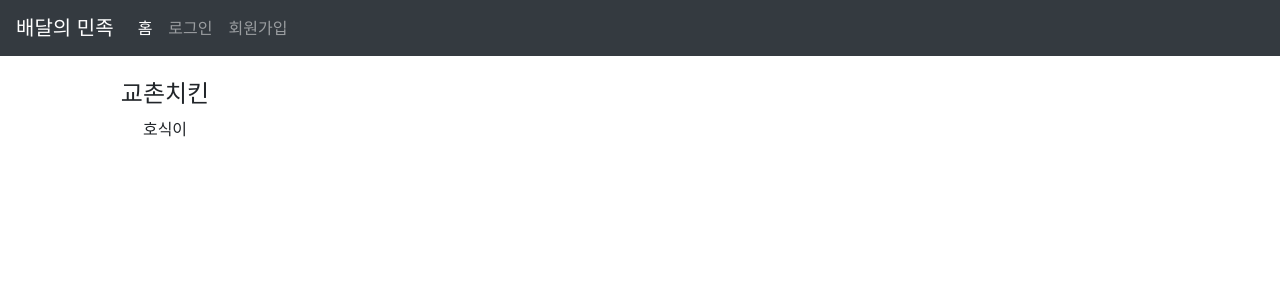
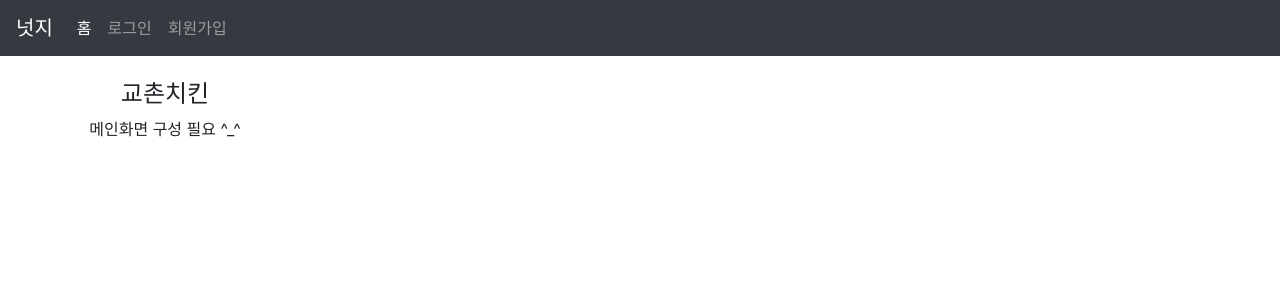
Before and after one commit to lyongsoon/python-project-bm01, a Django app: page / in a window 1280 px wide. Shown: the top 300 px of the page. Run offline with Django 3.2, Linux system fonts and the light colour scheme; data comes from the database, SQL or seed files in the repository; both versions use the stored data as it was after the commit; some libraries are stand-ins or nearby versions.

Commit message:
20190923 v2

```diff
--- a/templates/main.html
+++ b/templates/main.html
@@ -8,7 +8,7 @@
                 {% for partner in partner_list %}
                     <div class="col-sm-4">
                         <h4>{{ partner.name }}</h4>
-                        <div>호식이</div>
+                        <div>메인화면 구성 필요 ^_^</div>
                     </div>
                 {% endfor %}
                     <!--                    -->
--- a/templates/navbar.html
+++ b/templates/navbar.html
@@ -1,5 +1,5 @@
 <nav class="navbar navbar-expand-md navbar-dark bg-dark mb-4">
-  <a class="navbar-brand" href="/">배달의 민족</a>
+  <a class="navbar-brand" href="/">넛지</a>
   <button class="navbar-toggler" type="button" data-toggle="collapse" data-target="#navbarCollapse"
           aria-controls="navbarCollapse" aria-expanded="false"
           aria-label="Toggle navigation">
```
Also changed, not shown: db.sqlite3.
